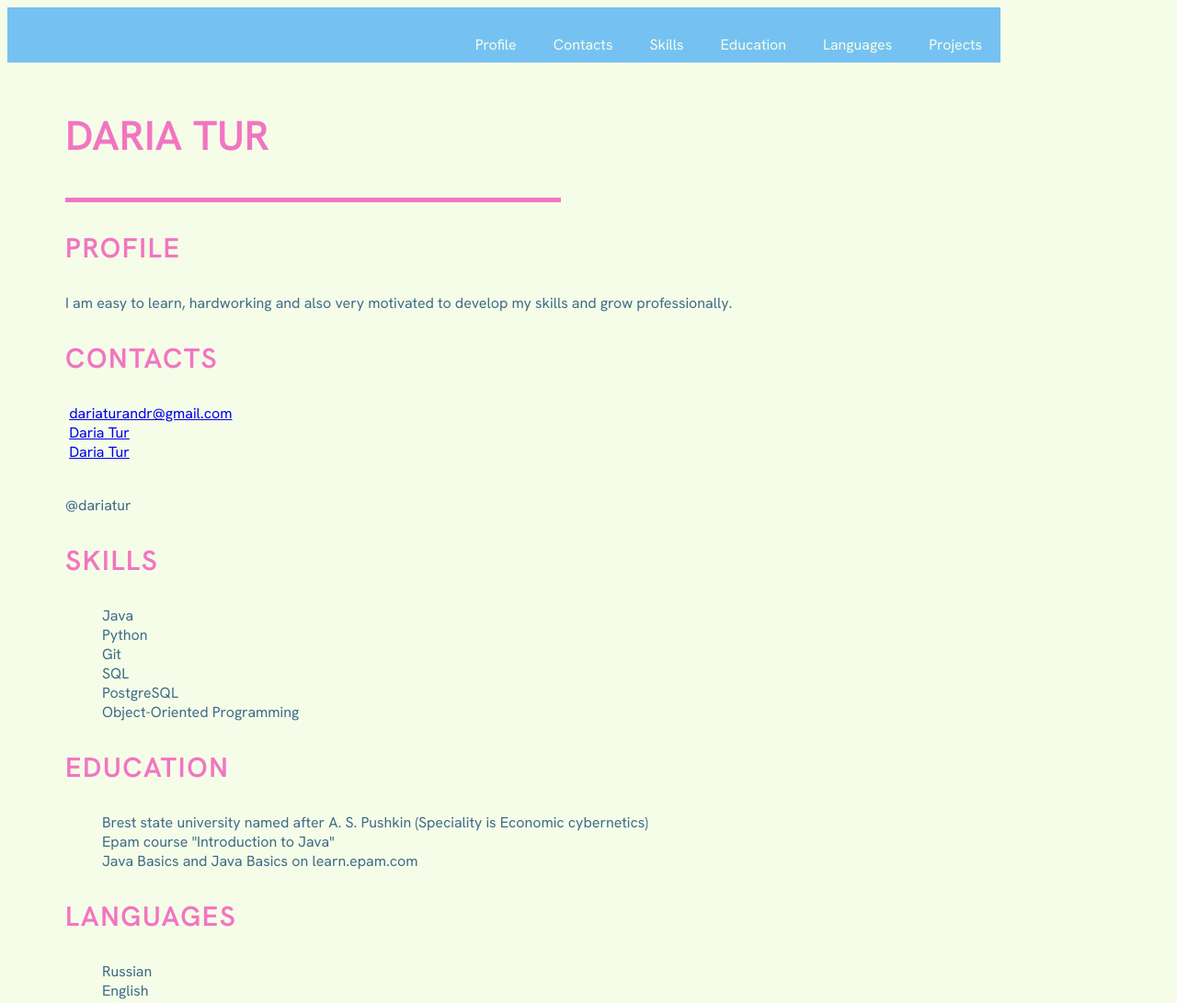
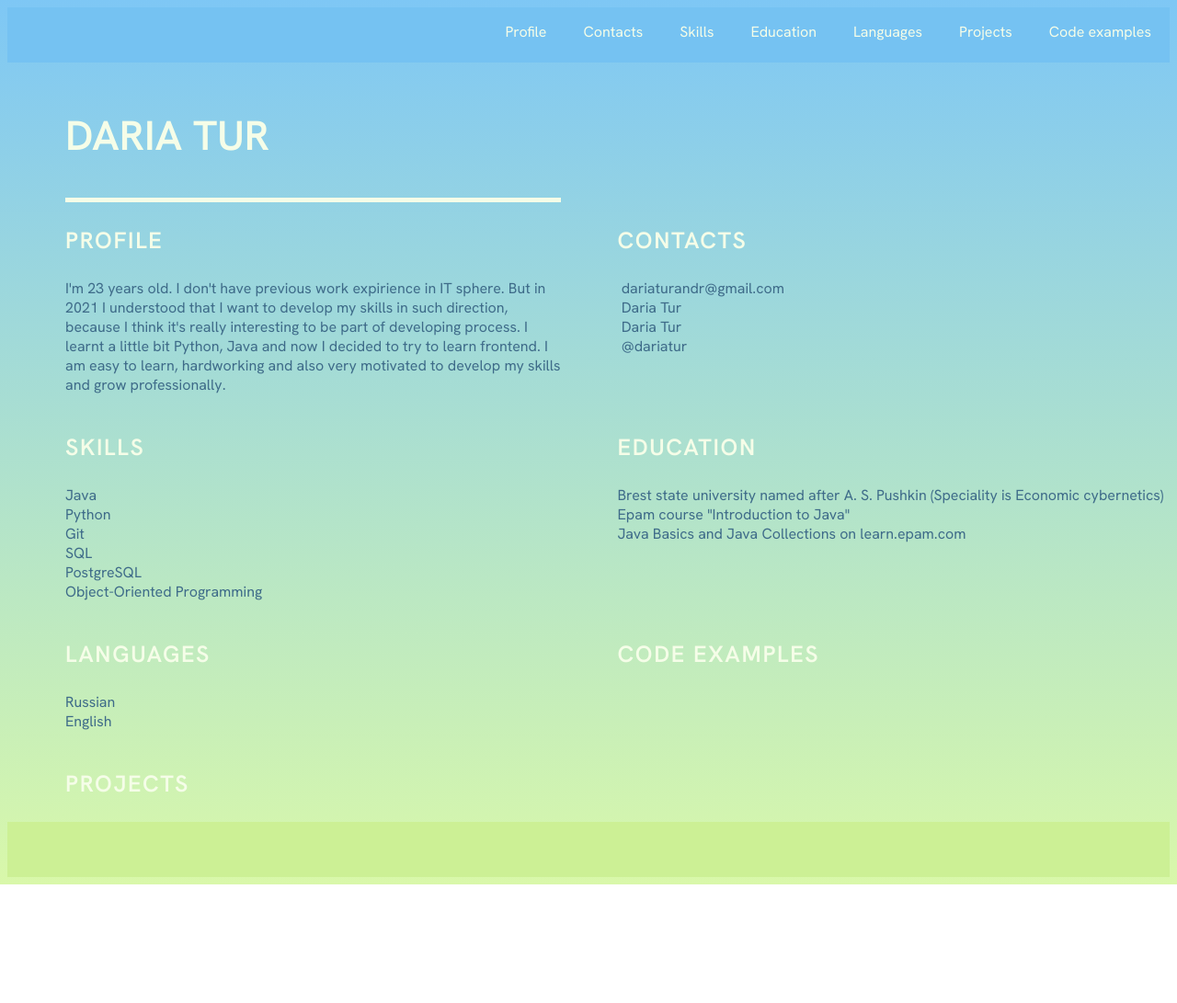
Before and after one commit to dariatur/rsschool-cv, a plain HTML site: page index.html in a window 1280 px wide. Shown: the whole page at 92% size. After the commit the page ends 962 px from the top, so only its background shows below. Drawn offline with Linux system fonts and the light colour scheme.

Commit message:
feat: update index.html and style.css

```diff
--- a/index.html
+++ b/index.html
@@ -20,6 +20,7 @@
                 <li class="nav__item"><a href="#education" class="nav__link">Education</a></li>
                 <li class="nav__item"><a href="#languages" class="nav__link">Languages</a></li>
                 <li class="nav__item"><a href="#projects" class="nav__link">Projects</a></li>
+                <li class="nav__item"><a href="#projects" class="nav__link">Code examples</a></li>
             </ul>
         </nav>
     </header>
@@ -35,46 +36,51 @@
 
     <main>
         <div class="main__wrapper">
-            <div class="main__profile" id="profile">
+            <section class="main__profile" id="profile">
                 <h3 class="main__title">
                     PROFILE
                 </h3>
                 <p class="main__info">
-                    I am easy to learn, hardworking and also very motivated to develop my skills and grow professionally.
+                    I'm 23 years old. I don't have previous work expirience in IT sphere.
+                    But in 2021 I understood that I want to develop my skills in such direction,
+                    because I think it's really interesting to be part of developing process.
+                    I learnt a little bit Python, Java and now I decided to try to learn frontend. I am easy to learn,
+                    hardworking and also very motivated to develop my skills and grow professionally.
                 </p>
-            </div>
+            </section>
 
-            <div class="main__contacts" id="contacts">
+            <section class="main__contacts" id="contacts">
                 <h3 class="main__title">
                     CONTACTS
                 </h3>
-                <div class="contacts__email">
-                    <img src="" alt="">
-                    <a href="mailto:dariaturandr@gmail.com" >
+                <ul class="contacts__list">
+                    <li class="contacts__item"> <img src="" alt="">
+                        <a href="mailto:dariaturandr@gmail.com" class="contacts__link">
                             dariaturandr@gmail.com
                         </a>
-                </div>
-                <div class="contacts__linkedin">
-                    <img src="" alt="">
-                    <a href="https://www.linkedin.com/in/daria-tur-78b174205/" target="_blank" >
+                    </li>
+                    <li class="contacts__item"><img src="" alt="">
+                        <a href="https://www.linkedin.com/in/daria-tur-78b174205/" target="_blank" class="contacts__link">
                             Daria Tur
                         </a>
-                </div>
-                <div class="contacts__github">
+                    </li>
+                    <li class="contacts__item">
                         <img src="" alt="">
-                    <a href="https://github.com/dariatur" target="_blank" >
+                        <a href="https://github.com/dariatur" target="_blank"  class="contacts__link">
                             Daria Tur
                         </a>
-                </div>
-                <div class="contacts__discord">
+                    </li>
+                    <li class="contacts__item">
                         <img src="" alt="">
-                    <p class="main__info">
+                        <a href="" class="contacts__link">
                             @dariatur
-                    </p>
-                </div>
-            </div>
+                        </a>
+                    </li>
+                </ul>
 
-            <div class="main__skills" id="skills">
+            </section>
+
+            <section class="main__skills" id="skills">
                 <h3 class="main__title">
                     SKILLS
                 </h3>
@@ -86,20 +92,20 @@
                     <li>PostgreSQL</li>
                     <li>Object-Oriented Programming</li>
                 </ul>
-            </div>
+            </section>
 
-            <div class="main__education" id="education">
+            <section class="main__education" id="education">
                 <h3 class="main__title">
                     EDUCATION
                 </h3>
                 <ul class="education">
                     <li>Brest state university named after A. S. Pushkin (Speciality is Economic cybernetics)</li>
                     <li>Epam course "Introduction to Java"</li>
-                    <li>Java Basics and Java Basics on learn.epam.com</li>
+                    <li>Java Basics and Java Collections on learn.epam.com</li>
                 </ul>
-            </div>
+            </section>
 
-            <div class="main__languages" id="languages">
+            <section class="main__languages" id="languages">
                 <h3 class="main__title">
                     LANGUAGES
                 </h3>
@@ -107,9 +113,27 @@
                     <li>Russian</li>
                     <li>English</li>
                 </ul>
-            </div>
+            </section>
+
+            <section class="main__code_examples" id="code_examples">
+                <h3 class="main__title">
+                    CODE EXAMPLES
+                </h3>
+
+            </section>
+
+            <section class="main__projects" id="projects">
+                <h3 class="main__title">
+                    PROJECTS
+                </h3>
+
+            </section>
+
 
         </div>
     </main>
 </body>
+<footer class="footer">
+
+</footer>
 </html>
--- a/style.css
+++ b/style.css
@@ -1,5 +1,6 @@
 body {
   background-color: #f5fde8;
+  background: linear-gradient(0deg ,#d9f8aa 0%, #7ec7f5 100%);
   font-family: 'Hanken Grotesk', sans-serif;
   display: flex;
   flex-direction: column;
@@ -17,20 +18,20 @@ html {
 
 .header{
   background-color: #75C2F2;
-  width: 1080px;
+  width: auto;
   height: 60px;
+  margin: 0px;
 }
 
 .navigation__list{
   display: flex;
   justify-content: flex-end;
   align-items: center;
-
 }
 
 .nav__link{
   padding: 0 20px;
-  line-height: 50px;
+  /* line-height: 50px; */
   text-decoration: none;
   color: #f5fde8;
 }
@@ -40,6 +41,22 @@ html {
   color: #C2F275;
 }
 
+.main__wrapper{
+    display: flex;
+    flex-wrap: wrap;
+    padding-left: 63px;
+}
+
+section{
+  width: 50%;
+}
+
+@media (max-width: 1188px) {
+  section {
+    width: 100%;
+  }
+}
+
 .name__wrapper{
   display: flex;
   flex-direction: column;
@@ -47,7 +64,7 @@ html {
 }
 
 .name__title{
-  color: #f275c2;
+  color: #f5fde8;
   width: 476px;
   height: 60px;
   font-weight: 700;
@@ -56,23 +73,44 @@ html {
 }
 
 .rectangle{
-  background-color: #f275c2;
+  background-color: #f5fde8;
   width: 539px;
   height: 5px;
 }
 
-.main__wrapper{
-  margin-left: 63px;
+.main__title{
+  color: #f5fde8;
+  font-weight: 700;
+  font-size: 25px;
+  letter-spacing: 1.65px;
 }
 
-.main__title{
-  color: #f275c2;
-  font-weight: 700;
-  font-size: 30px;
-  letter-spacing: 1.65px;
+ul{
+  padding-inline-start: 0px;
 }
 
 p, li{
   color: #3E6B89;
   list-style: none;
 }
+
+p{
+  width: 539px;
+}
+
+.contacts__link{
+  color: #3E6B89;
+  text-decoration: none;
+}
+
+.contacts__link:hover{
+  color: #f5fde8;
+  text-decoration: underline;
+}
+
+.footer{
+  background-color: #ccf095;
+  width: auto;
+  height: 60px;
+  margin: 0px;
+}
```
Lines whose indentation alone changed are shown as unchanged.
